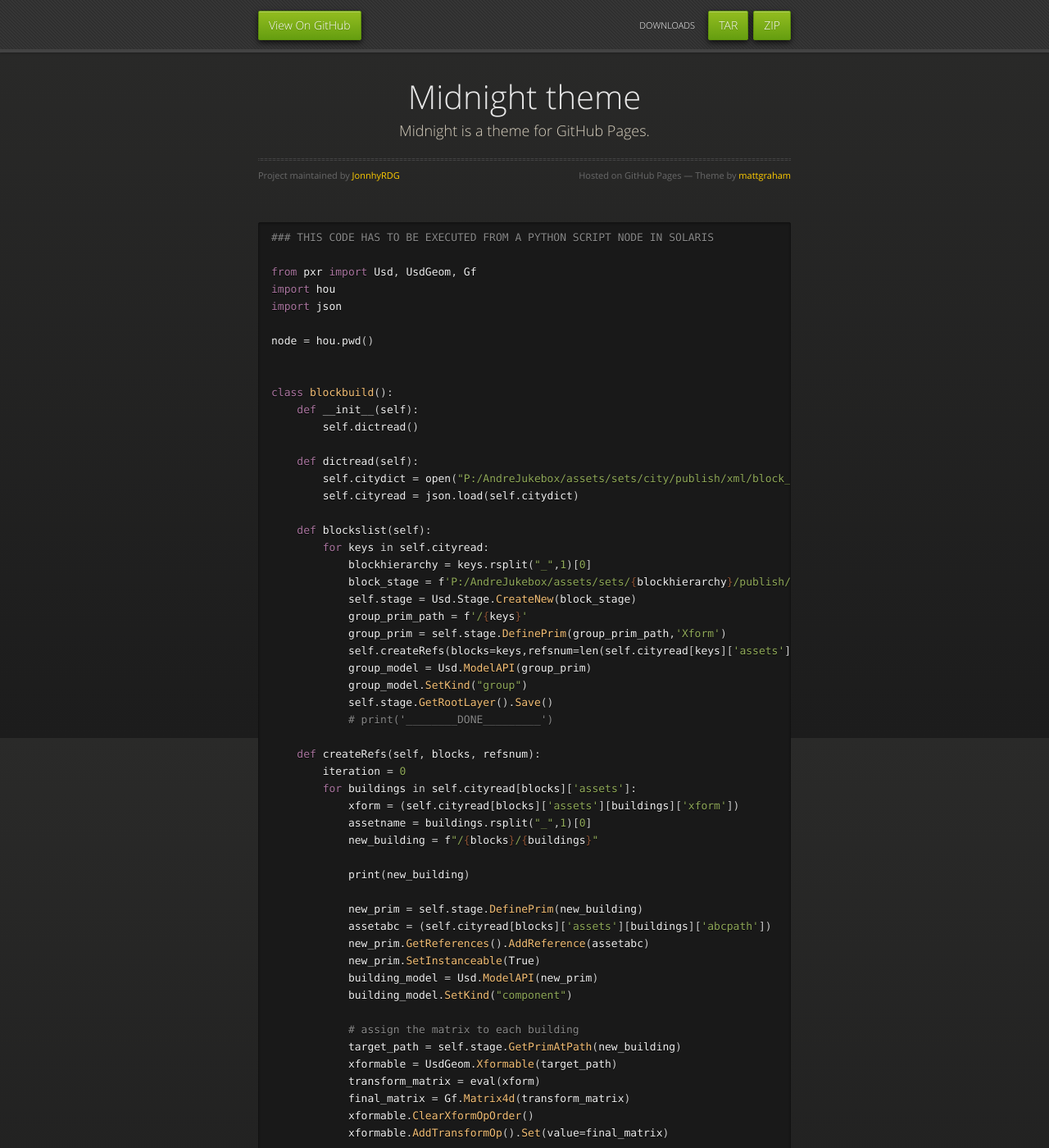
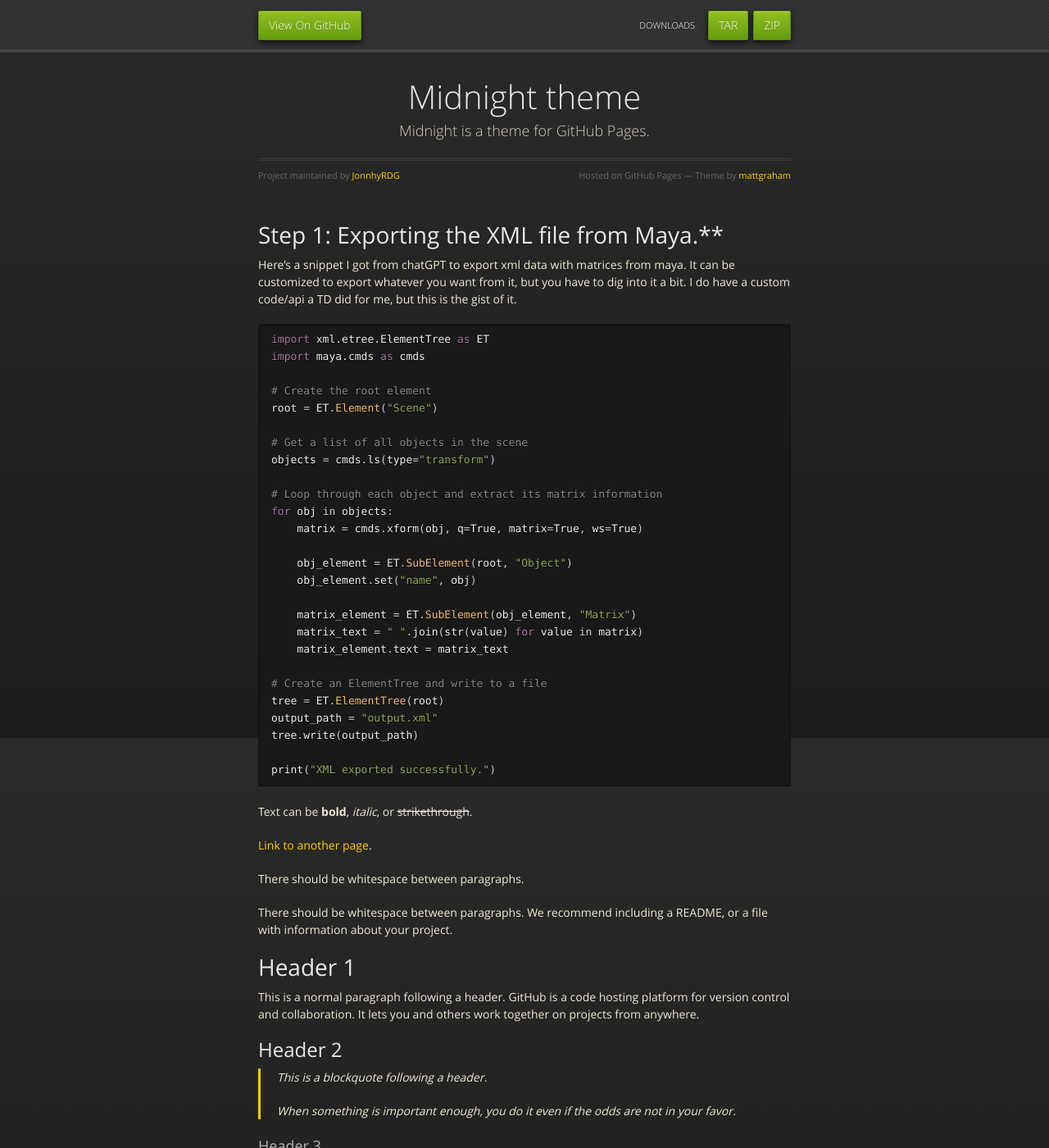
Before and after one commit to JonnhyRDG/jonnhyRDG.github.io, a Jekyll site: the page built from index.md, in a window 1280 px wide and 1400 px high. Shown: the whole window at 82% size. Built offline with Jekyll 4.4.1, drawn with Linux system fonts in a browser that asks for light colours; our own code applies the rules of GitHub Pages for plain Markdown files; some of the changed text lies outside the part shown.

Commit message:
1st step

````diff
--- a/index.md
+++ b/index.md
@@ -1,67 +1,38 @@
 ---
 layout: default
 ---
+# Step 1: Exporting the XML file from Maya.**
+Here's a snippet I got from chatGPT to export xml data with matrices from maya.
+It can be customized to export whatever you want from it, but you have to dig into it a bit.
+I do have a custom code/api a TD did for me, but this is the gist of it.
+```python
+import xml.etree.ElementTree as ET
+import maya.cmds as cmds
 
-```python
-### THIS CODE HAS TO BE EXECUTED FROM A PYTHON SCRIPT NODE IN SOLARIS
+# Create the root element
+root = ET.Element("Scene")
 
-from pxr import Usd, UsdGeom, Gf
-import hou
-import json
+# Get a list of all objects in the scene
+objects = cmds.ls(type="transform")
 
-node = hou.pwd()
+# Loop through each object and extract its matrix information
+for obj in objects:
+    matrix = cmds.xform(obj, q=True, matrix=True, ws=True)
 
+    obj_element = ET.SubElement(root, "Object")
+    obj_element.set("name", obj)
 
-class blockbuild():
-    def __init__(self):
-        self.dictread()
+    matrix_element = ET.SubElement(obj_element, "Matrix")
+    matrix_text = " ".join(str(value) for value in matrix)
+    matrix_element.text = matrix_text
 
-    def dictread(self):
-        self.citydict = open("P:/AndreJukebox/assets/sets/city/publish/xml/block_builder.json")
-        self.cityread = json.load(self.citydict)
+# Create an ElementTree and write to a file
+tree = ET.ElementTree(root)
+output_path = "output.xml"
+tree.write(output_path)
 
-    def blockslist(self):
-        for keys in self.cityread:
-            blockhierarchy = keys.rsplit("_",1)[0]
-            block_stage = f'P:/AndreJukebox/assets/sets/{blockhierarchy}/publish/usd/{blockhierarchy}.usd'
-            self.stage = Usd.Stage.CreateNew(block_stage)
-            group_prim_path = f'/{keys}'
-            group_prim = self.stage.DefinePrim(group_prim_path,'Xform')
-            self.createRefs(blocks=keys,refsnum=len(self.cityread[keys]['assets']))
-            group_model = Usd.ModelAPI(group_prim)
-            group_model.SetKind("group")
-            self.stage.GetRootLayer().Save()
-            # print('________DONE_________')
-
-    def createRefs(self, blocks, refsnum):
-        iteration = 0
-        for buildings in self.cityread[blocks]['assets']:
-            xform = (self.cityread[blocks]['assets'][buildings]['xform'])
-            assetname = buildings.rsplit("_",1)[0]
-            new_building = f"/{blocks}/{buildings}"
-
-            print(new_building)
-
-            new_prim = self.stage.DefinePrim(new_building)
-            assetabc = (self.cityread[blocks]['assets'][buildings]['abcpath'])
-            new_prim.GetReferences().AddReference(assetabc)
-            new_prim.SetInstanceable(True)
-            building_model = Usd.ModelAPI(new_prim)
-            building_model.SetKind("component")
-
-            # assign the matrix to each building
-            target_path = self.stage.GetPrimAtPath(new_building)
-            xformable = UsdGeom.Xformable(target_path)
-            transform_matrix = eval(xform)
-            final_matrix = Gf.Matrix4d(transform_matrix)
-            xformable.ClearXformOpOrder()
-            xformable.AddTransformOp().Set(value=final_matrix)
-
-
-blockbuild().blockslist()
-
+print("XML exported successfully.")
 ```
-
 
 
 Text can be **bold**, _italic_, or ~~strikethrough~~.
````
